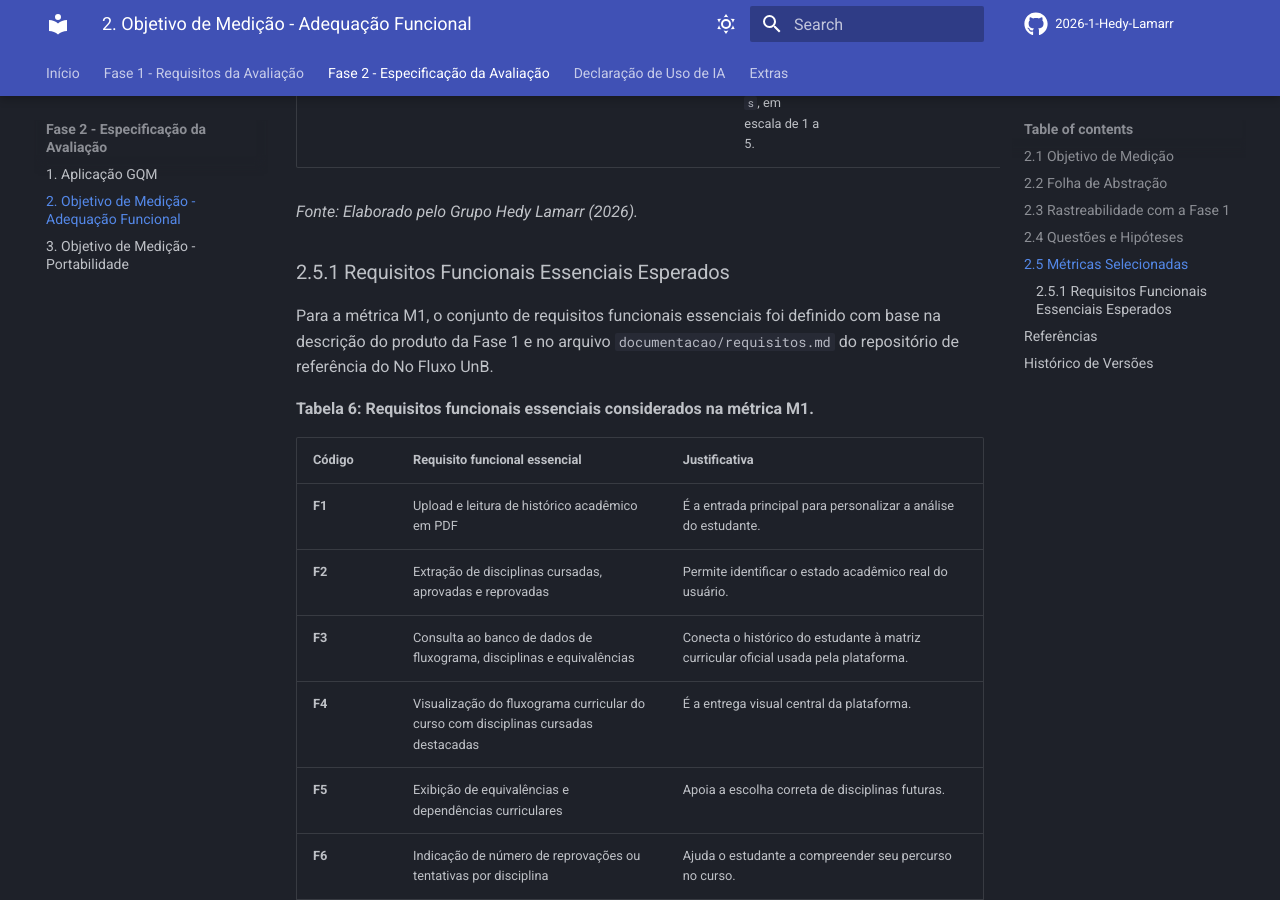
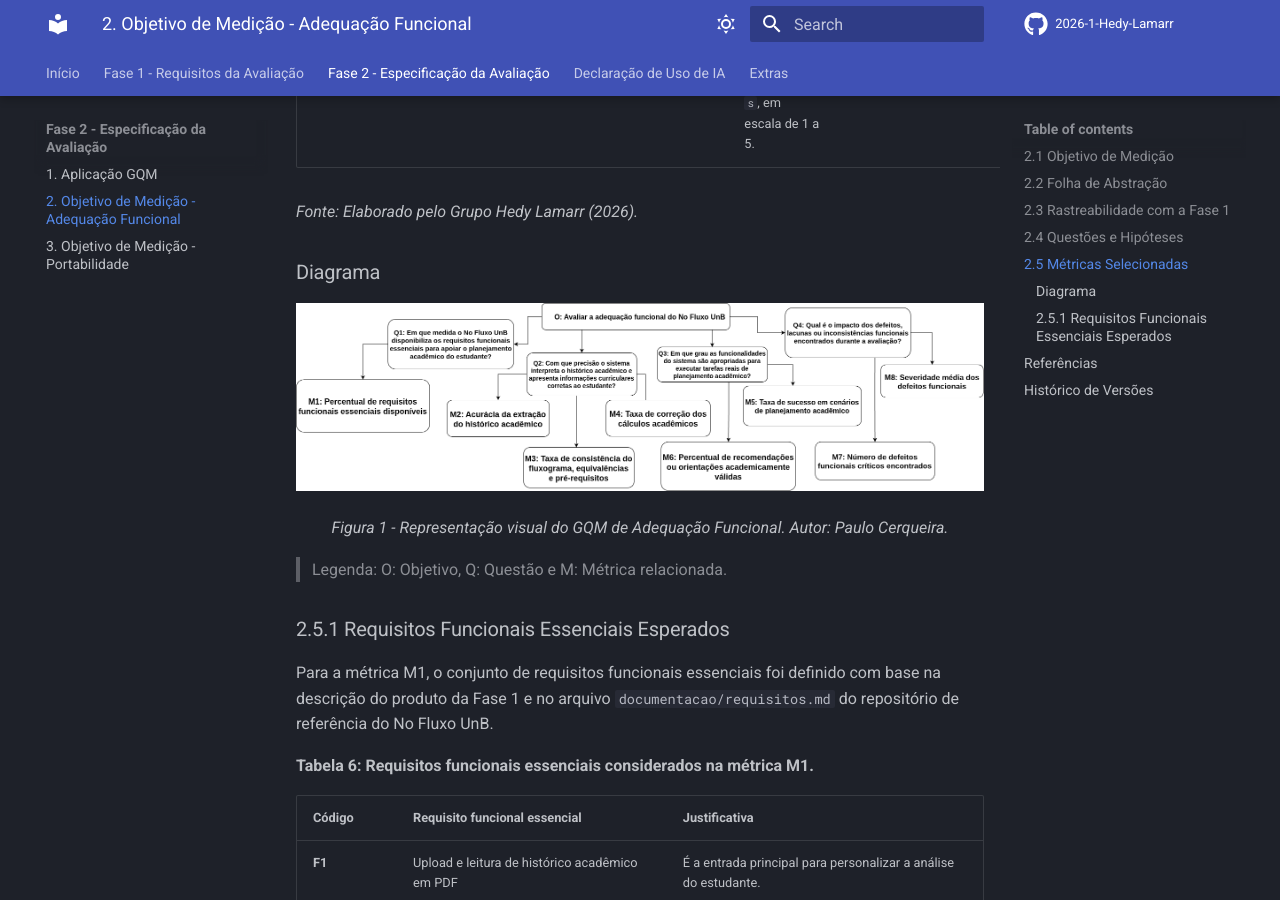
Before and after one commit to FCTE-Qualidade-de-Software-1/2026-1_T01_HEDY_LAMAR, an MkDocs documentation site: the page built from docs/fase2/01_obj_adequacao_funcional.md, in a window 1280 px wide and 900 px high, scrolled down 6248 px. Built offline with MkDocs 1.6.1 and Material for MkDocs 9.7.7, drawn with Linux system fonts in a browser that asks for light colours; comment, search, counter and statistics services are not loaded; some of the changed text lies outside the part shown.

Commit message:
docs: adicionado diagrama GQM

```diff
--- a/docs/fase2/01_obj_adequacao_funcional.md
+++ b/docs/fase2/01_obj_adequacao_funcional.md
@@ -97,6 +97,20 @@ As métricas abaixo respondem diretamente às questões da Seção 2.4. Foram pr
 
 *Fonte: Elaborado pelo Grupo Hedy Lamarr (2026).*
 
+
+### Diagrama
+
+
+![Figura 1 - Representação de Estrutura GQM](../assets/DiagramaAdequacao.drawio.png)
+
+<div align="center">
+  <em>Figura 1 - Representação visual do GQM de Adequação Funcional.</em>
+  <em>Autor: Paulo Cerqueira.</em>
+</div>
+
+>Legenda: O: Objetivo, Q: Questão e M: Métrica relacionada.
+
+
 ### 2.5.1 Requisitos Funcionais Essenciais Esperados
 
 Para a métrica M1, o conjunto de requisitos funcionais essenciais foi definido com base na descrição do produto da Fase 1 e no arquivo `documentacao/requisitos.md` do repositório de referência do No Fluxo UnB.
@@ -148,6 +162,7 @@ Para a métrica M1, o conjunto de requisitos funcionais essenciais foi definido
 
 | Versão | Data | Descrição | Autor | Revisor |
 |---|---|---|---|---|
+| `1.2` | 03/06/2026 | Criação da Representação visual do GQM de Adequação Funcional | [Paulo Cerqueira](https://github.com/paulocerqr) | Grupo Hedy Lamarr |
 | `1.1` | 03/06/2026 | Refinamento com base no levantamento de requisitos do No Fluxo UnB, nos testes de histórico disponíveis no repositório e na definição de evidências auditáveis por métrica. | [Lucas Guimarães](https://github.com/lcsgborges) | Grupo Hedy Lamarr |
 | `1.0` | 03/06/2026 | Criação do objetivo de medição de Adequação Funcional, com objetivo GQM, folha de abstração, rastreabilidade com a Fase 1, questões, hipóteses | [Gabriel Amorim](https://github.com/BrzGab) | Grupo Hedy Lamarr |
 
```
Also changed, not shown: docs/assets/DiagramaAdequacao.drawio.png (added).
